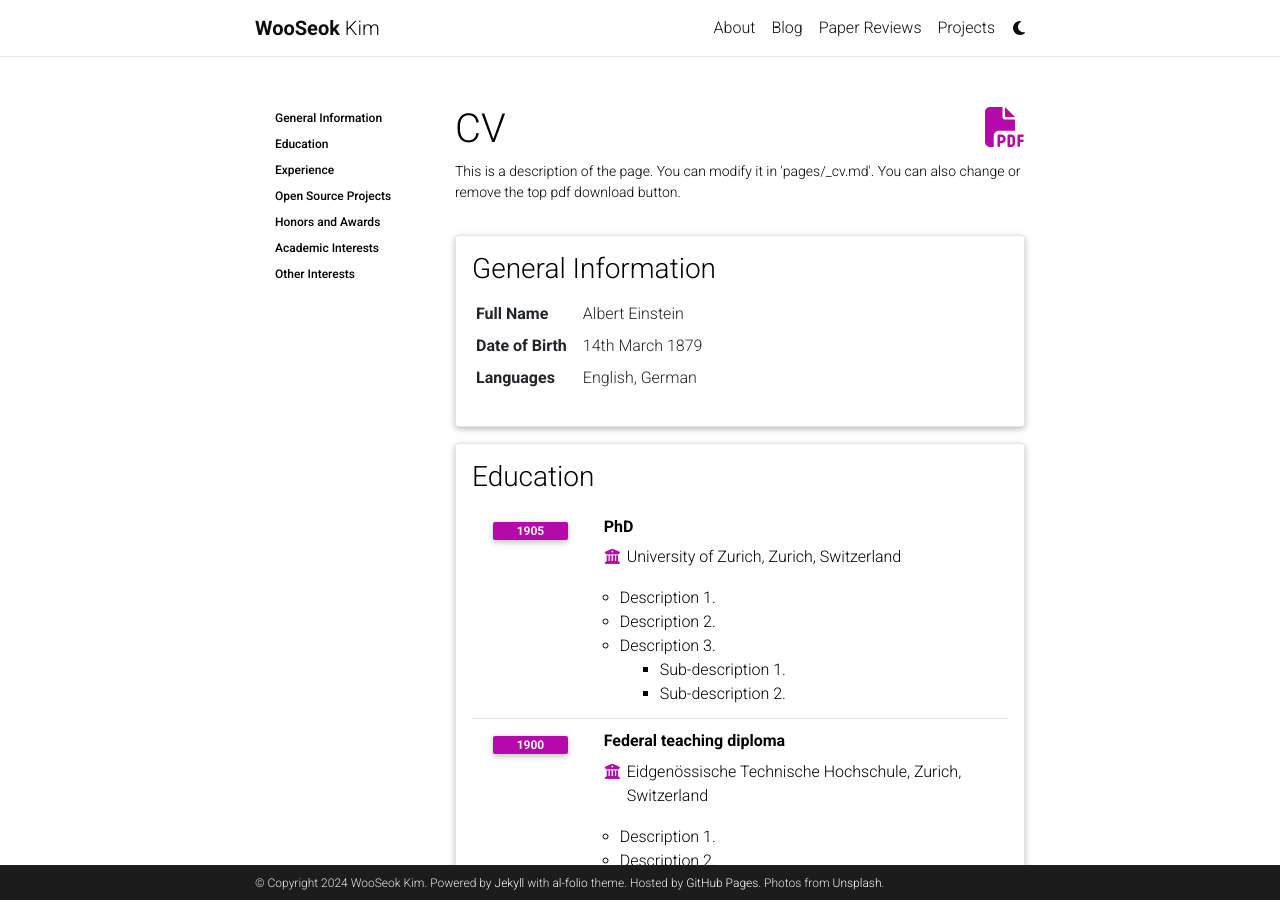
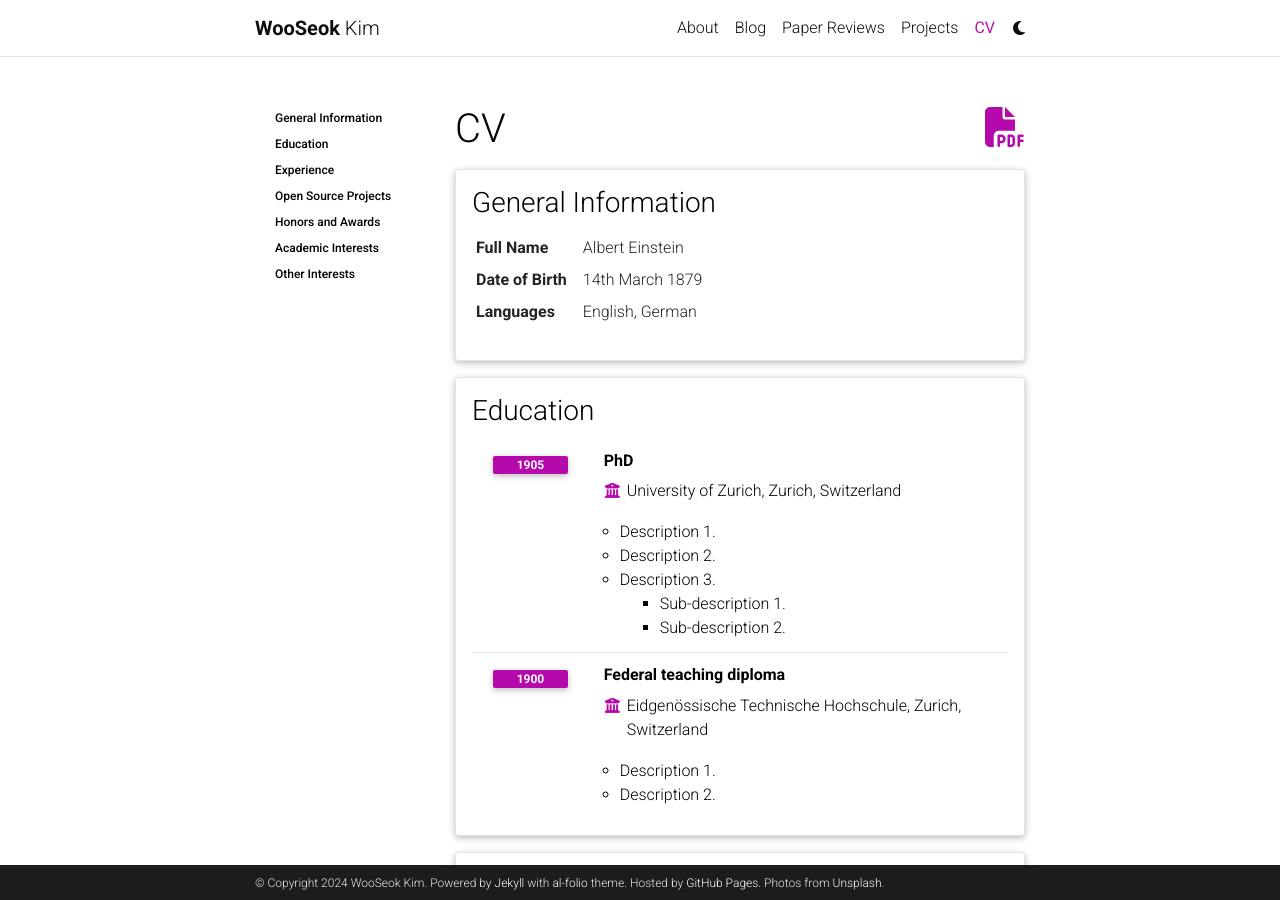
Before and after one commit to 3seoksw/3seoksw.github.io, a Jekyll site: the page built from _pages/cv.md, in a window 1280 px wide and 900 px high. Built offline with Jekyll 4.4.1, drawn with Linux system fonts in a browser that asks for light colours; comment, search, counter and statistics services are not loaded; a style sheet for code colours, icons or effects is not loaded.

Commit message:
appear on the nav bar

```diff
--- a/_pages/cv.md
+++ b/_pages/cv.md
@@ -2,10 +2,10 @@
 layout: cv
 permalink: /cv/
 title: CV
-nav: false
+nav: true
 nav_order: 4
-cv_pdf: example_pdf.pdf
-description: This is a description of the page. You can modify it in 'pages/_cv.md'. You can also change or remove the top pdf download button.
+cv_pdf: CV_WooSeok_Kim.pdf
+description:
 toc:
   sidebar: left
 ---
```
